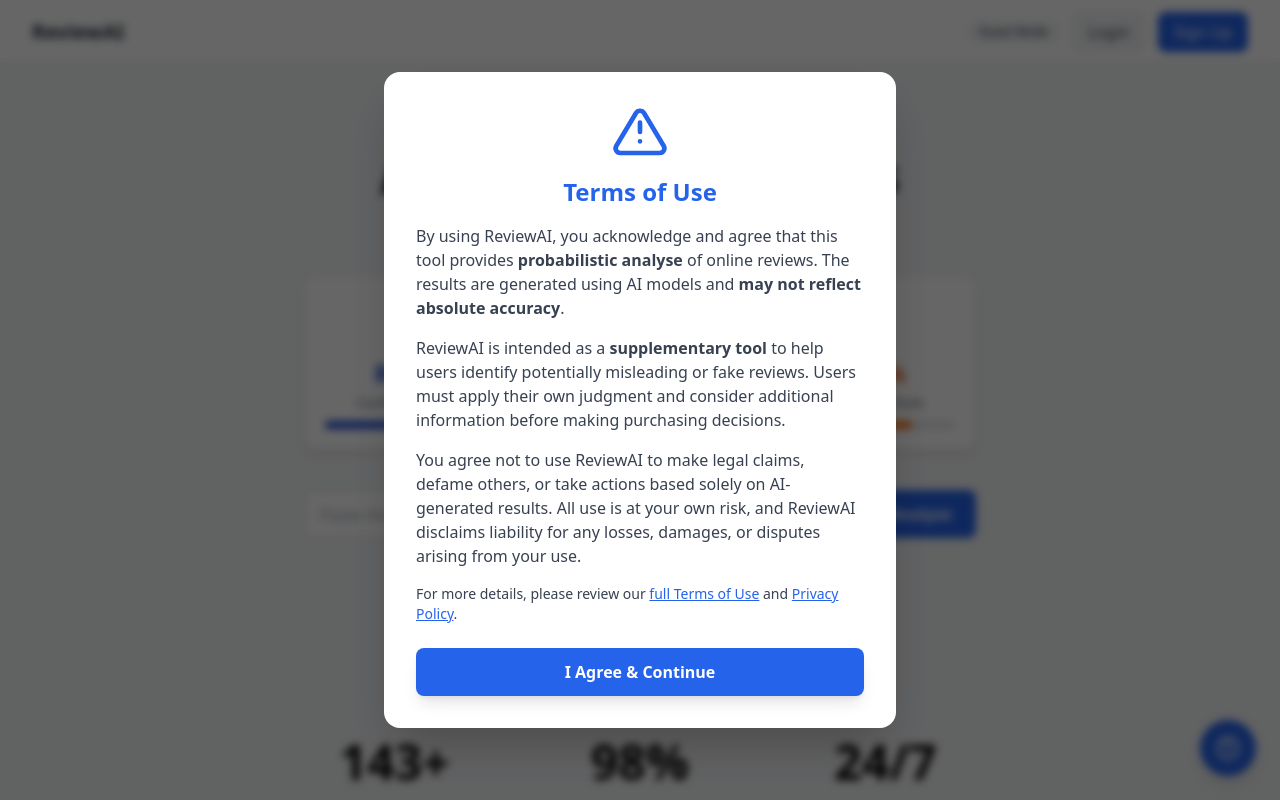
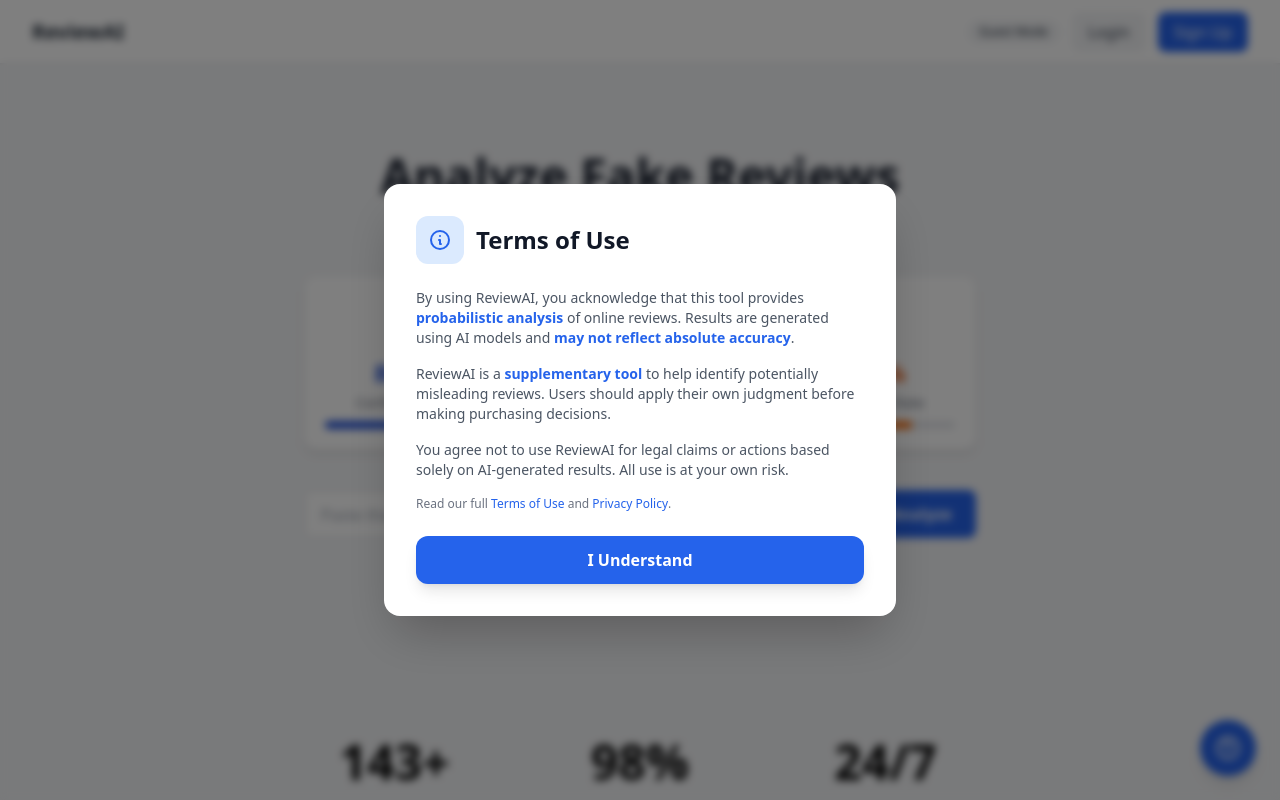
Before and after one commit to JEJ07/2025-CP_ReviewAI, a Django app: page / in a window 1280 px wide. Run offline with Django 5.2, Linux system fonts and the light colour scheme; data comes from the database, SQL or seed files in the repository; some libraries are stand-ins or nearby versions.

Commit message:
redesigned terms of use modal

```diff
--- a/reviewai/templates/reviewai/analyze.html
+++ b/reviewai/templates/reviewai/analyze.html
@@ -9,52 +9,43 @@
 
 
 <!-- TERMS OF USE MODAL (FIRST VISIT ONLY) -->
-<div id="termsModal"
-  class="fixed inset-0 bg-black bg-opacity-60 backdrop-blur-sm flex items-center justify-center z-[9999] hidden">
-
-  <div class="bg-white max-w-lg w-full mx-4 p-8 rounded-2xl shadow-2xl
-              transform transition-all duration-300">
-
-    <!-- SVG ICON -->
-    <div class="flex justify-center mb-4">
-      <svg xmlns="http://www.w3.org/2000/svg"
-           class="w-14 h-14 text-blue-600"
-           fill="none" viewBox="0 0 24 24" stroke="currentColor" stroke-width="2">
-        <path stroke-linecap="round" stroke-linejoin="round"
-          d="M12 8v4m0 4h.01M10.29 3.86L1.82 18a2 2 0 001.71 3h16.94a2 2 0 001.71-3L13.71 3.86a2 2 0 00-3.42 0z" />
-      </svg>
+<div id="termsModal" class="fixed inset-0 bg-black bg-opacity-50 backdrop-blur-sm flex items-center justify-center z-[9999] hidden">
+  <div class="bg-white max-w-lg w-full mx-4 p-8 rounded-2xl shadow-2xl animate-scale">
+    <div class="flex items-center gap-3 mb-6">
+      <div class="w-12 h-12 bg-blue-100 rounded-xl flex items-center justify-center">
+        <svg xmlns="http://www.w3.org/2000/svg" class="w-6 h-6 text-blue-600" fill="none" viewBox="0 0 24 24" stroke="currentColor" stroke-width="2">
+          <path stroke-linecap="round" stroke-linejoin="round" d="M13 16h-1v-4h-1m1-4h.01M21 12a9 9 0 11-18 0 9 9 0 0118 0z" />
+        </svg>
+      </div>
+      <h2 class="text-2xl font-bold text-gray-900">Terms of Use</h2>
     </div>
 
-    <h2 class="text-2xl font-bold text-center text-blue-600 mb-4">
-      Terms of Use
-    </h2>
+    <div class="space-y-4 text-sm text-gray-600 max-h-96 overflow-y-auto mb-6 pr-2">
+      <p>
+        By using ReviewAI, you acknowledge that this tool provides <strong class="text-blue-600">probabilistic analysis</strong> of online reviews.
+        Results are generated using AI models and <strong class="text-blue-600">may not reflect absolute accuracy</strong>.
+      </p>
 
-    <p class="text-gray-700 mb-4">
-      By using ReviewAI, you acknowledge and agree that this tool provides <strong>probabilistic analyse</strong>  of online reviews.
-      The results are generated using AI models and <strong>may not reflect absolute accuracy</strong>.
-    </p>
+      <p>
+        ReviewAI is a <strong class="text-blue-600">supplementary tool</strong> to help identify potentially misleading reviews.
+        Users should apply their own judgment before making purchasing decisions.
+      </p>
 
-    <p class="text-gray-700 mb-4">
-      ReviewAI is intended as a <strong>supplementary tool</strong> to help users identify potentially misleading or fake reviews.
-      Users must apply their own judgment and consider additional information before making purchasing decisions.
-    </p>
+      <p>
+        You agree not to use ReviewAI for legal claims or actions based solely on AI-generated results.
+        All use is at your own risk.
+      </p>
 
-    <p class="text-gray-700 mb-4">
-      You agree not to use ReviewAI to make legal claims, defame others, or take actions based solely on AI-generated results.
-      All use is at your own risk, and ReviewAI disclaims liability for any losses, damages, or disputes arising from your use.
-    </p>
-
-    <p class="text-gray-700 mb-6 text-sm">
-      For more details, please review our <a href="{% url 'reviewai:terms_of_use' %}" class="text-blue-600 underline">full Terms of Use</a> and <a href="{% url 'reviewai:privacy_policy' %}" class="text-blue-600 underline">Privacy Policy</a>.
-    </p>
-
-    <div class="flex flex-col sm:flex-row gap-3 mt-6">
-      <button id="acceptTermsBtn"
-        class="w-full bg-blue-600 hover:bg-blue-700 text-white font-semibold py-3 rounded-lg transition shadow-lg">
-        I Agree & Continue
-      </button>
+      <p class="text-xs text-gray-500">
+        Read our full
+        <a href="{% url 'reviewai:terms_of_use' %}" class="text-blue-600 hover:underline font-medium">Terms of Use</a> and
+        <a href="{% url 'reviewai:privacy_policy' %}" class="text-blue-600 hover:underline font-medium">Privacy Policy</a>.
+      </p>
     </div>
 
+    <button id="acceptTermsBtn" class="w-full bg-blue-600 hover:bg-blue-700 text-white font-semibold py-3 rounded-xl transition shadow-lg hover:shadow-xl">
+      I Understand
+    </button>
   </div>
 </div>
 
--- a/reviewai/templates/reviewai/base.html
+++ b/reviewai/templates/reviewai/base.html
@@ -273,7 +273,7 @@
 
 
             <!--footer-->
-            <footer class="bg-white border-t border-gray-200 flex-shrink-0" data-aos="fade-up" data-aos-duration="1000">
+            <footer class="bg-white border-t border-gray-200 flex-shrink-0" >
               <div class="max-w-6xl mx-auto px-4 py-8 ">
                     <div class="text-center">
                         <h3 class="font-bold text-gray-900 mb-4">
--- a/reviewai/templates/reviewai/terms_of_use.html
+++ b/reviewai/templates/reviewai/terms_of_use.html
@@ -3,7 +3,7 @@
 {% block title %}Terms of Use - ReviewAI{% endblock %}
 
 {% block content %}
-<div class="container mx-auto p-6 max-w-4xl">
+<div class="container mx-auto p-6 max-w-4xl" data-aos="zoom-in">
     <h1 class="text-3xl font-bold mb-4">Terms of Use – ReviewAI</h1>
 
     <p><strong>Effective Date:</strong> {{ effective_date }}</p>
```
